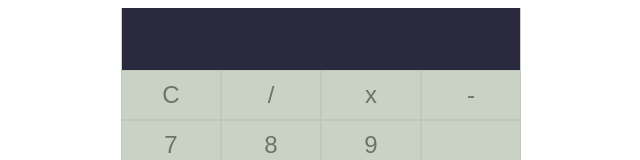
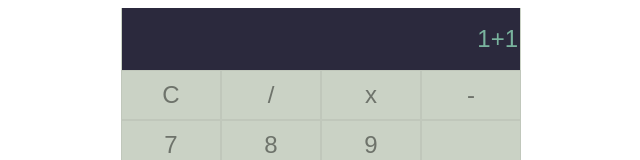
Before and after one commit to emanueljgomez/calculator, a React (Create React App) app: page / in a window 1280 px wide. Shown: the top 160 px of the page, without its empty margins (319-959 px from the left). Built offline with nearby package versions, Linux system fonts and the light colour scheme.

Commit message:
Fixed minor styling details

```diff
--- a/src/components/Input.js
+++ b/src/components/Input.js
@@ -1,7 +1,7 @@
 import InputStyle from "../styles/inputStyle";
 
 function Input() {
-  return <InputStyle type="text" readOnly />;
+  return <InputStyle type="text" readOnly value="1+1" />;
 }
 
 export default Input;
--- a/src/styles/inputStyle.js
+++ b/src/styles/inputStyle.js
@@ -7,6 +7,7 @@ const InputStyle = styled.input`
   background-color: #2b293d;
   color: #79b39e;
   text-align: right;
+  font-size: 150%;
   &:focus {
     outline: none;
     border: none;
```
